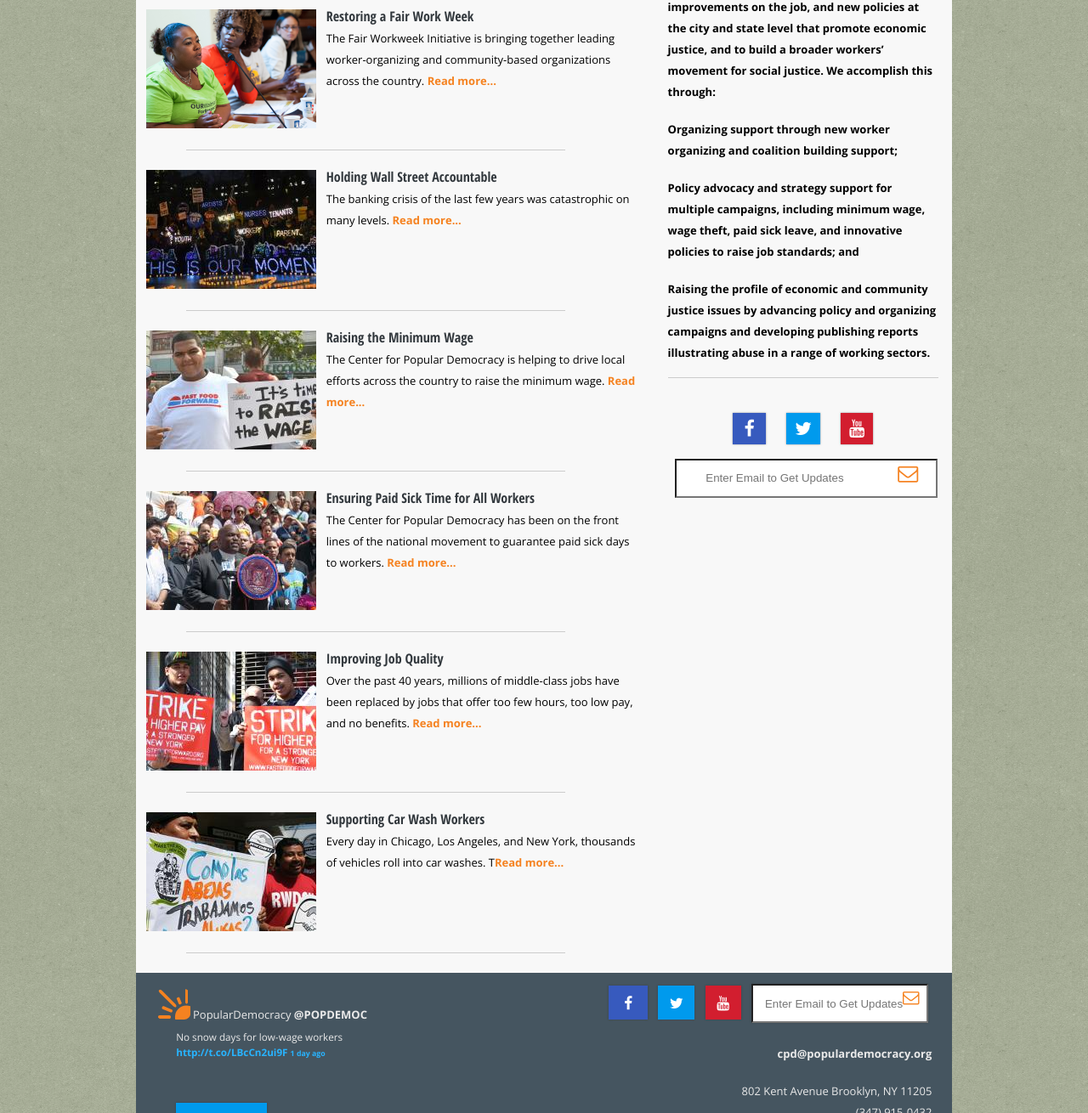
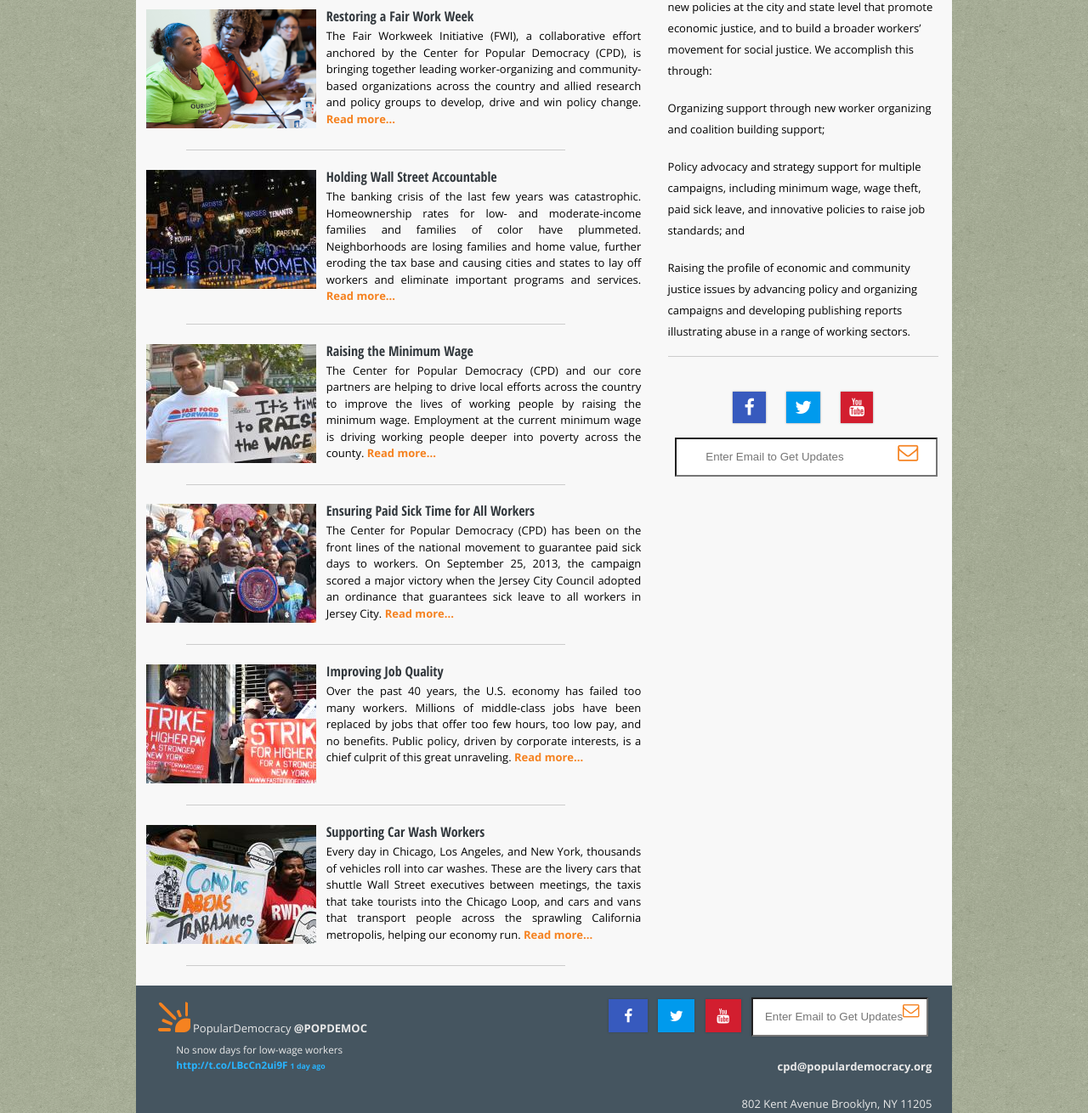
Before and after one commit to camcreates/popular_democracy_grid, a plain HTML site: page index.html in a window 1280 px wide. Shown: the part 855-2165 px from the top of the page at 85% size. Drawn offline with nearby package versions, Linux system fonts and the light colour scheme.

Commit message:
updated sidebar style & summary content

```diff
--- a/css/stylesheet.css
+++ b/css/stylesheet.css
@@ -152,9 +152,6 @@ nav ul li:hover ul {
 	background-color:#e9e9e9;
 }
 
-.sidebar{
-	font-weight:700;
-}
 main{
 	background-color:#f8f8f8;
 	max-width:75%;
@@ -476,3 +473,8 @@ footer{
   color:#f58220;
   font-size:1.5em;
 }
+
+.summary p {
+	line-height:1.5em;
+	text-align:justify;
+}
--- a/index.html
+++ b/index.html
@@ -195,43 +195,43 @@
 					<h1>OUR CAMPAIGNS</h1>
 					<section>
 						<div class="thumb"><a href="#"><img src="images/1.jpg"/></a></div>
-						<div class="summary"><div class="title"><a href="#" class="titlelinks">Reforming the Federal Reserve</a></div><p>The Federal Reserve has tremendous influence over our economy. <a href="#">Read more...</a></p></div>
+						<div class="summary"><div class="title"><a href="#" class="titlelinks">Reforming the Federal Reserve</a></div><p>The Federal Reserve has tremendous influence over our economy. Although our communities continue to suffer through a weak recovery and economic inequality keeps growing, corporate and financial interests are demanding that the Fed put the brakes on growth so wages don’t rise.  <a href="#">Read more...</a></p></div>
 					</section>
 					<div class="divider"><hr>
 					</div>
 					<section>
 						<div class="thumb"><a href="#"><img src="images/2.png"/></a></div>
-						<div class="summary"><div class="title"><a href="#" class="titlelinks">Restoring a Fair Work Week</a></div><p>The Fair Workweek Initiative is bringing together leading worker-organizing and community-based organizations across the country. <a href="#">Read more...</a></p></div>
+						<div class="summary"><div class="title"><a href="#" class="titlelinks">Restoring a Fair Work Week</a></div><p>The Fair Workweek Initiative (FWI), a collaborative effort anchored by the Center for Popular Democracy (CPD), is bringing together leading worker-organizing and community-based organizations across the country and allied research and policy groups to develop, drive and win policy change. <a href="#">Read more...</a></p></div>
 					</section>
 					<div class="divider"><hr>
 					</div>
 					<section>
 						<div class="thumb"><a href="#"><img src="images/3.jpg"/></a></div>
-						<div class="summary"><div class="title"><a href="#" class="titlelinks">Holding Wall Street Accountable</a></div><p>The banking crisis of the last few years was catastrophic on many levels. <a href="#">Read more...</a></p></div>
+						<div class="summary"><div class="title"><a href="#" class="titlelinks">Holding Wall Street Accountable</a></div><p>The banking crisis of the last few years was catastrophic. Homeownership rates for low- and moderate-income families and families of color have plummeted. Neighborhoods are losing families and home value, further eroding the tax base and causing cities and states to lay off workers and eliminate important programs and services. <a href="#">Read more...</a></p></div>
 					</section>
 					<div class="divider"><hr>
 					</div>
 					<section>
 						<div class="thumb"><a href="#"><img src="images/4.jpg"/></a></div>
-						<div class="summary"><div class="title"><a href="#" class="titlelinks">Raising the Minimum Wage</a></div><p>The Center for Popular Democracy is helping to drive local efforts across the country to raise the minimum wage. <a href="#">Read more...</a></p></div>
+						<div class="summary"><div class="title"><a href="#" class="titlelinks">Raising the Minimum Wage</a></div><p>The Center for Popular Democracy (CPD) and our core partners are helping to drive local efforts across the country to improve the lives of working people by raising the minimum wage. Employment at the current minimum wage is driving working people deeper into poverty across the county. <a href="#">Read more...</a></p></div>
 					</section>
 					<div class="divider"><hr>
 					</div>
 					<section>
 						<div class="thumb"><a href="#"><img src="images/5.jpg"/></a></div>
-						<div class="summary"><div class="title"><a href="#" class="titlelinks">Ensuring Paid Sick Time for All Workers</a></div><p>The Center for Popular Democracy has been on the front lines of the national movement to guarantee paid sick days to workers. <a href="#">Read more...</a></p></div>
+						<div class="summary"><div class="title"><a href="#" class="titlelinks">Ensuring Paid Sick Time for All Workers</a></div><p>The Center for Popular Democracy (CPD) has been on the front lines of the national movement to guarantee paid sick days to workers. On September 25, 2013, the campaign scored a major victory when the Jersey City Council adopted an ordinance that guarantees sick leave to all workers in Jersey City.  <a href="#">Read more...</a></p></div>
 					</section>
 					<div class="divider"><hr>
 					</div>
 					<section>
 						<div class="thumb"><a href="#"><img src="images/6.jpg"/></a></div>
-						<div class="summary"><div class="title"><a href="#" class="titlelinks">Improving Job Quality</a></div><p>Over the past 40 years, millions of middle-class jobs have been replaced by jobs that offer too few hours, too low pay, and no benefits. <a href="#">Read more...</a></p></div>
+						<div class="summary"><div class="title"><a href="#" class="titlelinks">Improving Job Quality</a></div><p>Over the past 40 years, the U.S. economy has failed too many workers. Millions of middle-class jobs have been replaced by jobs that offer too few hours, too low pay, and no benefits. Public policy, driven by corporate interests, is a chief culprit of this great unraveling. <a href="#">Read more...</a></p></div>
 					</section>
 					<div class="divider"><hr>
 					</div>
 					<section>
 						<div class="thumb"><a href="#"><img src="images/7.jpg"/></a></div>
-						<div class="summary"><div class="title"><a href="#" class="titlelinks">Supporting Car Wash Workers</a></div><p>Every day in Chicago, Los Angeles, and New York, thousands of vehicles roll into car washes. T<a href="#">Read more...</a></p></div>
+						<div class="summary"><div class="title"><a href="#" class="titlelinks">Supporting Car Wash Workers</a></div><p>Every day in Chicago, Los Angeles, and New York, thousands of vehicles roll into car washes. These are the livery cars that shuttle Wall Street executives between meetings, the taxis that take tourists into the Chicago Loop, and cars and vans that transport people across the sprawling California metropolis, helping our economy run. <a href="#">Read more...</a></p></div>
 					</section>
 					<div class="divider"><hr>
 					</div>
```
